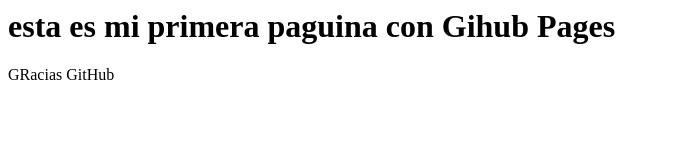
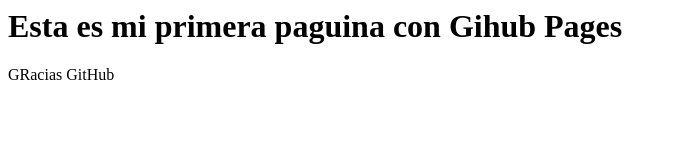
Before and after one commit to Marcovs10/MyFirstRep, a plain HTML site: page index.html in a window 1280 px wide. Shown: the whole page, without its empty margins (0-677 px from the left). Drawn offline with Linux system fonts and the light colour scheme.

Commit message:
Update index.html

```diff
--- a/index.html
+++ b/index.html
@@ -1,4 +1,4 @@
 <html>
-<h1> esta es mi primera paguina con Gihub Pages </h1>
+<h1> Esta es mi primera paguina con Gihub Pages </h1>
 GRacias GitHub
 </htmal>
```
